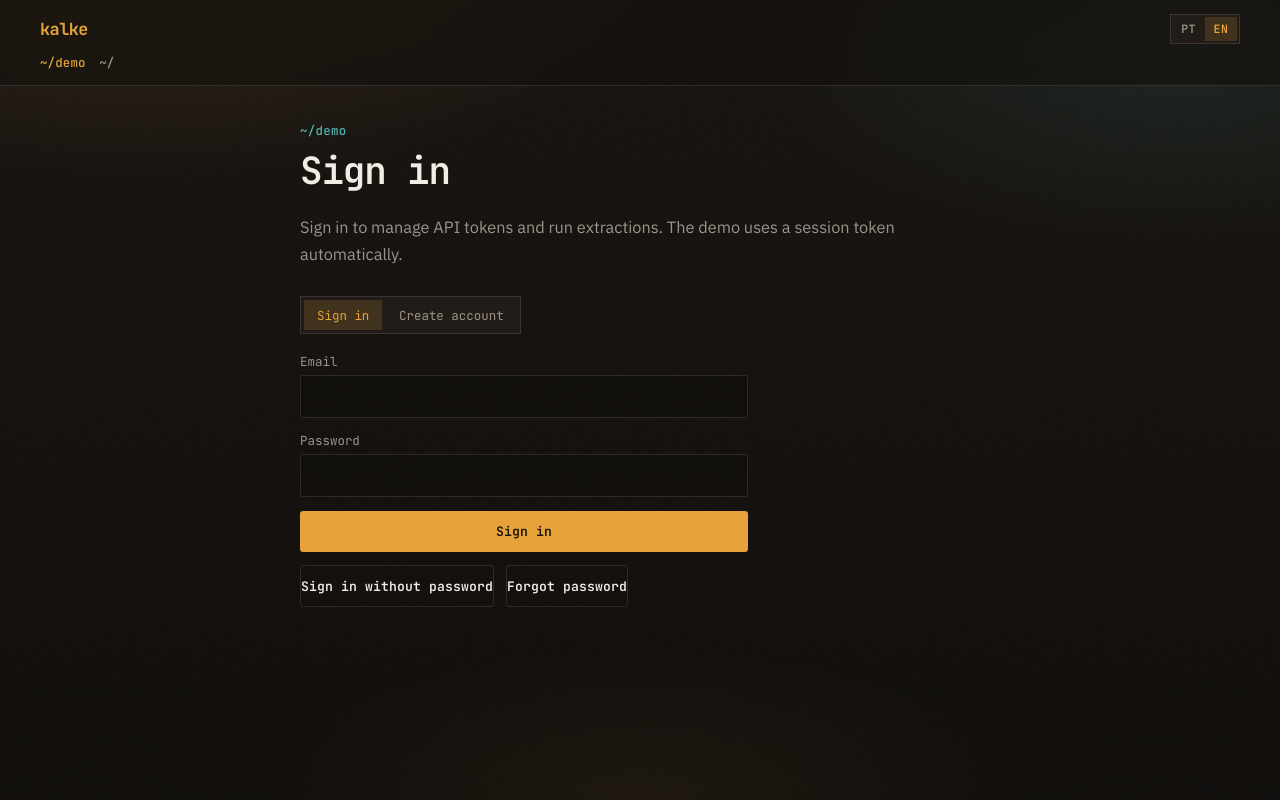
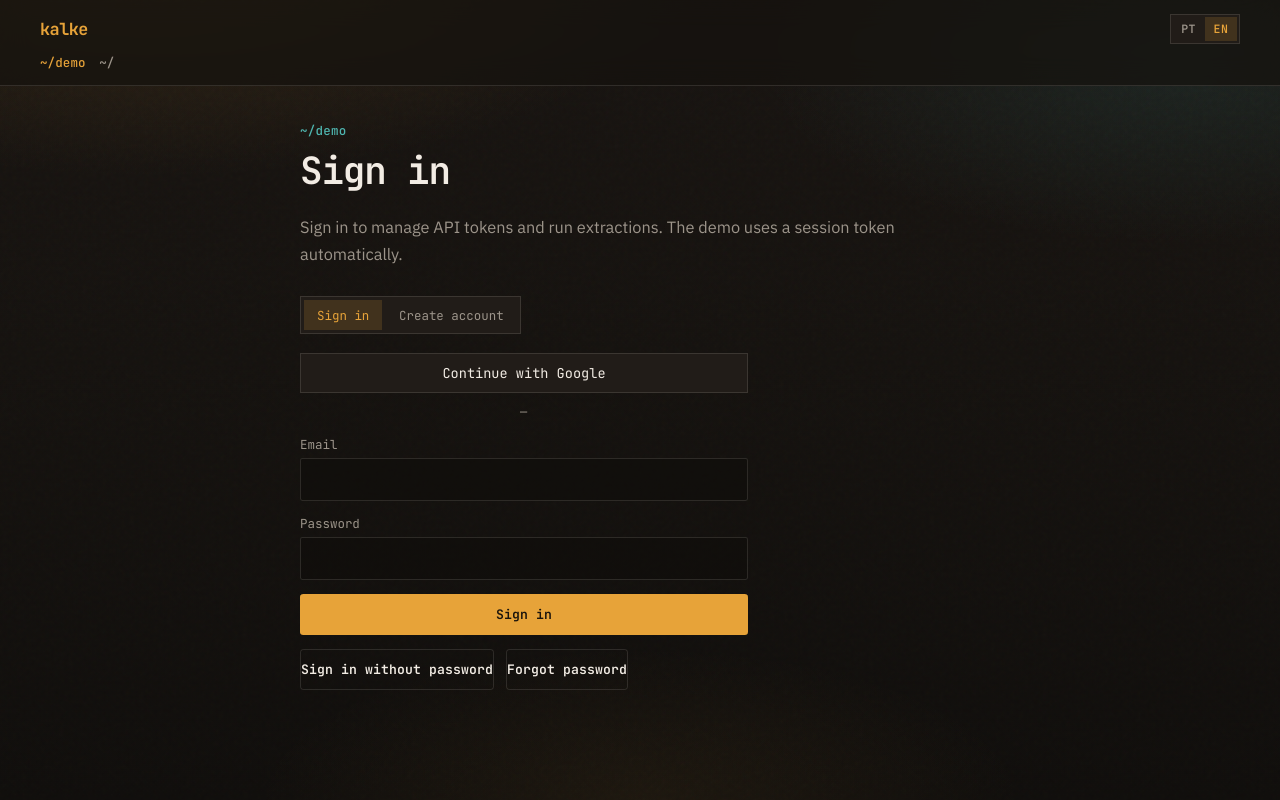
Before and after one commit to kalke/kalke, a React (Vite) app: page /playground in a window 1280 px wide. Built offline with nearby package versions, Linux system fonts and the light colour scheme; no server answers.

Commit message:
feat: add Continue with Google on demo login
Link the playground auth gate to the BFF OAuth start URL and surface
OAuth errors after redirect.

```diff
--- a/src/react-app/App.css
+++ b/src/react-app/App.css
@@ -904,6 +904,40 @@
 	max-width: 28rem;
 }
 
+.playground-oauth {
+	display: grid;
+	gap: 0.65rem;
+	max-width: 28rem;
+	margin: 0 0 1rem;
+}
+
+.playground-oauth-google {
+	display: inline-flex;
+	align-items: center;
+	justify-content: center;
+	text-decoration: none;
+	border: 1px solid var(--line);
+	background: var(--surface);
+	color: var(--text);
+	font-family: var(--font-display);
+	font-size: 0.85rem;
+	padding: 0.65rem 1rem;
+}
+
+.playground-oauth-google:hover {
+	border-color: rgba(231, 163, 57, 0.45);
+	color: var(--accent);
+}
+
+.playground-oauth-or {
+	margin: 0;
+	text-align: center;
+	color: var(--text-muted);
+	font-family: var(--font-display);
+	font-size: 0.75rem;
+	letter-spacing: 0.08em;
+}
+
 .playground-auth-links .btn-ghost,
 .playground-auth-back {
 	padding-inline: 0;
--- a/src/react-app/api.ts
+++ b/src/react-app/api.ts
@@ -151,6 +151,15 @@ export async function forgotPasswordResend(
 	return parseResend(res);
 }
 
+export function oauthStartURL(
+	provider: "google" | "github" | "apple",
+	returnTo = typeof window !== "undefined" ? window.location.href : "",
+): string {
+	const u = new URL(`${AUTH_BASE}/v1/auth/oauth/${provider}`);
+	if (returnTo) u.searchParams.set("return_to", returnTo);
+	return u.toString();
+}
+
 export async function signupStart(
 	name: string,
 	email: string,
--- a/src/react-app/content.ts
+++ b/src/react-app/content.ts
@@ -46,6 +46,8 @@ export type PlaygroundCopy = {
 	resendError: string;
 	modeLogin: string;
 	modeSignup: string;
+	continueWithGoogle: string;
+	oauthError: string;
 	forgotPassword: string;
 	forgotTitle: string;
 	forgotHint: string;
@@ -368,6 +370,8 @@ export const copy: Record<Lang, Copy> = {
 			resendError: "Falha ao reenviar o código.",
 			modeLogin: "Entrar",
 			modeSignup: "Criar conta",
+			continueWithGoogle: "Continuar com Google",
+			oauthError: "Não foi possível entrar com Google. Tente de novo.",
 			forgotPassword: "Esqueci a senha",
 			forgotTitle: "Redefinir senha",
 			forgotHint:
@@ -654,6 +658,8 @@ export const copy: Record<Lang, Copy> = {
 			resendError: "Could not resend the code.",
 			modeLogin: "Sign in",
 			modeSignup: "Create account",
+			continueWithGoogle: "Continue with Google",
+			oauthError: "Could not sign in with Google. Try again.",
 			forgotPassword: "Forgot password",
 			forgotTitle: "Reset password",
 			forgotHint:
--- a/src/react-app/dashboard/AuthGate.tsx
+++ b/src/react-app/dashboard/AuthGate.tsx
@@ -4,6 +4,7 @@ import {
 	forgotPasswordStart,
 	forgotPasswordVerify,
 	login,
+	oauthStartURL,
 	passwordlessResend,
 	passwordlessStart,
 	passwordlessVerify,
@@ -49,6 +50,17 @@ export function AuthGate({ lang }: Props) {
 		}, 1000);
 		return () => window.clearInterval(id);
 	}, [resendIn]);
+
+	useEffect(() => {
+		const params = new URLSearchParams(window.location.search);
+		const oauth = params.get("oauth");
+		if (!oauth) return;
+		if (oauth === "error") setError(t.oauthError);
+		params.delete("oauth");
+		const next = params.toString();
+		const url = `${window.location.pathname}${next ? `?${next}` : ""}${window.location.hash}`;
+		window.history.replaceState({}, "", url);
+	}, [setError, t.oauthError]);
 
 	function switchMode(next: AuthMode) {
 		setMode(next);
@@ -248,6 +260,17 @@ export function AuthGate({ lang }: Props) {
 					{mode === "forgot" ? t.forgotTitle : t.passwordlessTitle}
 				</p>
 			)}
+
+			{mode === "login" || mode === "signup" ? (
+				<div className="playground-oauth">
+					<a className="playground-oauth-google" href={oauthStartURL("google")}>
+						{t.continueWithGoogle}
+					</a>
+					<p className="playground-oauth-or" aria-hidden="true">
+						—
+					</p>
+				</div>
+			) : null}
 
 			<form className="playground-form" onSubmit={formSubmit}>
 				{mode === "signup" ? (
```
